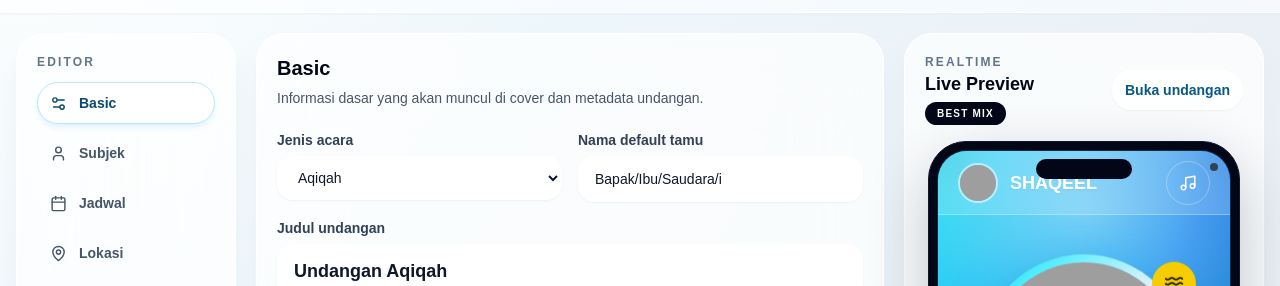
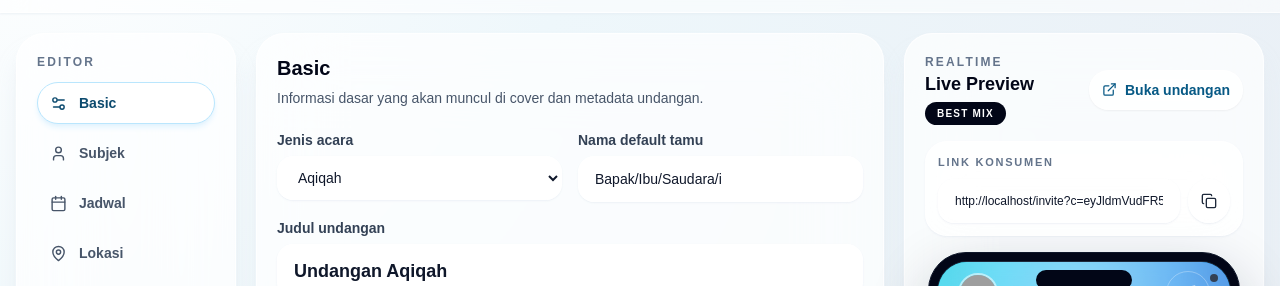
Before and after one commit to mhyu96-glitch/undangan-digital, a React (Vite) app: page / in a window 1280 px wide. Shown: the part 140-426 px from the top of the page. Built offline with nearby package versions, Linux system fonts and the light colour scheme; grey boxes are pictures that could not be loaded.

Commit message:
Generate shareable invitation links

```diff
--- a/src/app/App.jsx
+++ b/src/app/App.jsx
@@ -18,7 +18,7 @@ export default function App() {
       return <BestMixInvitation config={config} />;
     }
 
-    return <BabyInvitation />;
+    return <BabyInvitation config={config} />;
   };
 
   if (path === '/' || path === '/builder') {
--- a/src/builder/BuilderPage.jsx
+++ b/src/builder/BuilderPage.jsx
@@ -1,7 +1,9 @@
 import { useMemo, useState } from 'react';
 import {
   Calendar,
+  Copy,
   Download,
+  ExternalLink,
   Eye,
   Gift,
   Image,
@@ -22,6 +24,7 @@ import defaultInvitationConfig from '../config/defaultInvitationConfig.js';
 import { getInvitationTheme, invitationThemes } from '../config/themes.js';
 import {
   clearBuilderDraft,
+  createPublicInvitationUrl,
   downloadConfigJson,
   loadBuilderDraft,
   saveBuilderDraft,
@@ -148,6 +151,7 @@ export default function BuilderPage() {
   const [activeSection, setActiveSection] = useState('basic');
   const [status, setStatus] = useState('Preview realtime aktif');
   const [importError, setImportError] = useState('');
+  const [publicUrl, setPublicUrl] = useState('');
 
   const theme = getInvitationTheme(config.theme);
   const galleryText = useMemo(() => (config.media.gallery || []).join('\n'), [config.media.gallery]);
@@ -160,7 +164,16 @@ export default function BuilderPage() {
 
   const handleSaveDraft = () => {
     saveBuilderDraft(config);
-    setStatus('Draft tersimpan di browser');
+    const nextPublicUrl = createPublicInvitationUrl(config);
+    setPublicUrl(nextPublicUrl);
+    setStatus('Draft tersimpan dan link konsumen siap dibagikan');
+  };
+
+  const handleCopyPublicUrl = async () => {
+    const nextPublicUrl = publicUrl || createPublicInvitationUrl(config);
+    setPublicUrl(nextPublicUrl);
+    await navigator.clipboard.writeText(nextPublicUrl);
+    setStatus('Link konsumen sudah disalin');
   };
 
   const handleReset = () => {
@@ -168,6 +181,7 @@ export default function BuilderPage() {
     setConfig(cloneConfig(defaultInvitationConfig));
     setStatus('Config dikembalikan ke default');
     setImportError('');
+    setPublicUrl('');
   };
 
   const handleImport = async (event) => {
@@ -752,15 +766,16 @@ export default function BuilderPage() {
           ) : null}
         </section>
 
-        <LivePreview config={config} />
+        <LivePreview config={config} onCopyPublicUrl={handleCopyPublicUrl} publicUrl={publicUrl} />
       </div>
     </main>
   );
 }
 
-function LivePreview({ config }) {
+function LivePreview({ config, onCopyPublicUrl, publicUrl }) {
   const isClassic = config.template === 'classic-marine';
   const previewKey = `${config.template}-${config.theme}-${config.animation?.preset}-${config.animation?.intensity}`;
+  const activePublicUrl = publicUrl || createPublicInvitationUrl(config);
 
   return (
     <aside className="xl:sticky xl:top-5 xl:self-start">
@@ -775,11 +790,28 @@ function LivePreview({ config }) {
           </div>
           <a
             className="builder-pill text-sky-800"
-            href="/invite"
+            href={activePublicUrl}
             onClick={() => saveBuilderDraft(config)}
+            target="_blank"
+            rel="noopener noreferrer"
           >
+            <ExternalLink size={15} />
             Buka undangan
           </a>
+        </div>
+
+        <div className="mb-4 rounded-[22px] border border-white/70 bg-white/70 p-3 shadow-sm shadow-slate-200/70 backdrop-blur-xl">
+          <p className="mb-2 text-[11px] font-bold uppercase tracking-[0.16em] text-slate-500">Link Konsumen</p>
+          <div className="flex gap-2">
+            <input
+              className="builder-input min-w-0 flex-1 py-2 text-xs"
+              readOnly
+              value={activePublicUrl}
+            />
+            <button className="builder-button shrink-0 px-3" type="button" onClick={onCopyPublicUrl} aria-label="Copy link konsumen">
+              <Copy size={16} />
+            </button>
+          </div>
         </div>
 
         <div className="mx-auto max-w-[312px]">
--- a/src/services/configMerge.js
+++ b/src/services/configMerge.js
@@ -1,5 +1,5 @@
 import defaultInvitationConfig from '../config/defaultInvitationConfig.js';
-import { loadBuilderDraft } from './configStorage.js';
+import { loadBuilderDraft, loadPublicConfigFromUrl } from './configStorage.js';
 
 export const cloneConfig = (config) => JSON.parse(JSON.stringify(config));
 
@@ -29,5 +29,7 @@ export const mergeConfig = (base, override) => {
 
 export const getActiveInvitationConfig = () => {
   if (typeof window === 'undefined') return cloneConfig(defaultInvitationConfig);
+  const publicConfig = loadPublicConfigFromUrl();
+  if (publicConfig) return mergeConfig(defaultInvitationConfig, publicConfig);
   return mergeConfig(defaultInvitationConfig, loadBuilderDraft());
 };
--- a/src/services/configStorage.js
+++ b/src/services/configStorage.js
@@ -1,4 +1,10 @@
 const BUILDER_DRAFT_KEY = 'digital-invitation-builder:draft';
+
+const encodeUnicodeBase64 = (value) =>
+  window.btoa(unescape(encodeURIComponent(value)));
+
+const decodeUnicodeBase64 = (value) =>
+  decodeURIComponent(escape(window.atob(value)));
 
 export const loadBuilderDraft = () => {
   try {
@@ -18,6 +24,36 @@ export const clearBuilderDraft = () => {
   window.localStorage.removeItem(BUILDER_DRAFT_KEY);
 };
 
+export const encodePublicConfig = (config) =>
+  encodeUnicodeBase64(JSON.stringify(config));
+
+export const decodePublicConfig = (encodedConfig) => {
+  try {
+    return JSON.parse(decodeUnicodeBase64(encodedConfig));
+  } catch (error) {
+    console.warn('Failed to decode public invitation config:', error);
+    return null;
+  }
+};
+
+export const loadPublicConfigFromUrl = () => {
+  if (typeof window === 'undefined') return null;
+  const params = new URLSearchParams(window.location.search);
+  const encodedConfig = params.get('c');
+  return encodedConfig ? decodePublicConfig(encodedConfig) : null;
+};
+
+export const createPublicInvitationUrl = (config, guestName = '') => {
+  const url = new URL('/invite', window.location.origin);
+  url.searchParams.set('c', encodePublicConfig(config));
+
+  if (guestName.trim()) {
+    url.searchParams.set('to', guestName.trim());
+  }
+
+  return url.toString();
+};
+
 export const downloadConfigJson = (config, filename = 'invitation-config.json') => {
   const blob = new Blob([JSON.stringify(config, null, 2)], {
     type: 'application/json',
```
